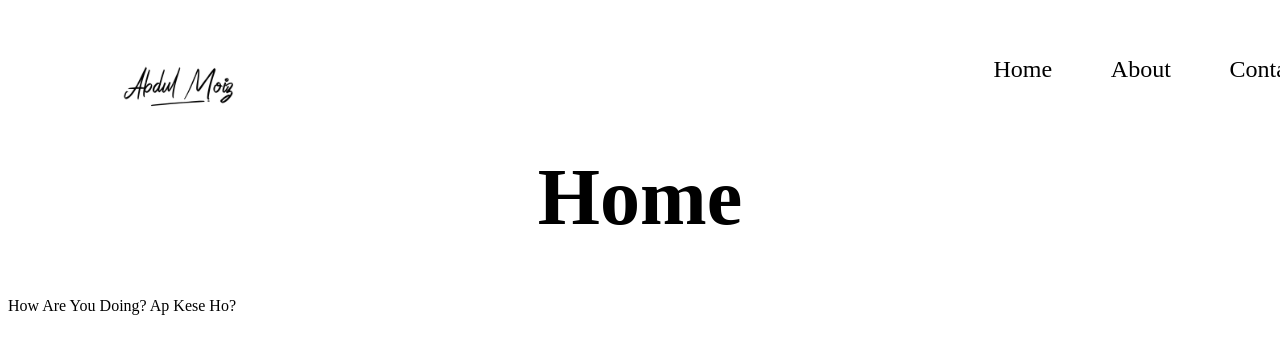
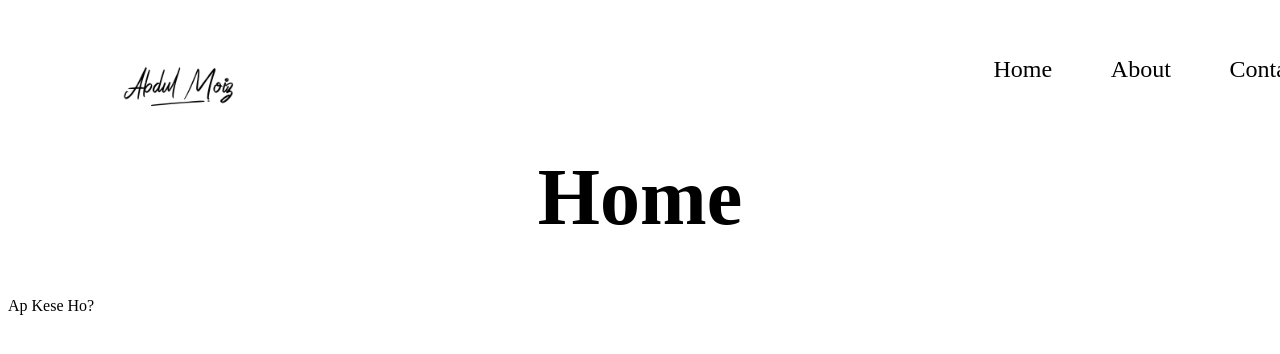
Before and after one commit to abdul0moiz/Project, a plain HTML site: page index.html in a window 1280 px wide. Drawn offline with Linux system fonts and the light colour scheme.

Commit message:
kuch bhi

```diff
--- a/index.html
+++ b/index.html
@@ -46,6 +46,6 @@
     </ul>
     <br />
     <h1>Home</h1>
-    <p>How Are You Doing? Ap Kese Ho?</p>
+    <p>Ap Kese Ho?</p>
 </body>
 </html>
```
